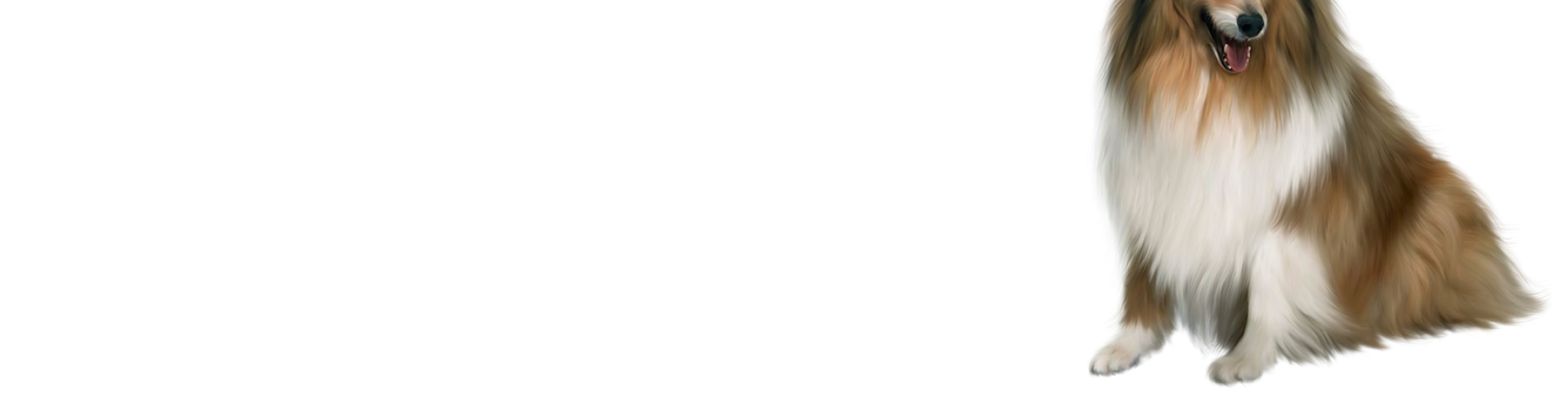
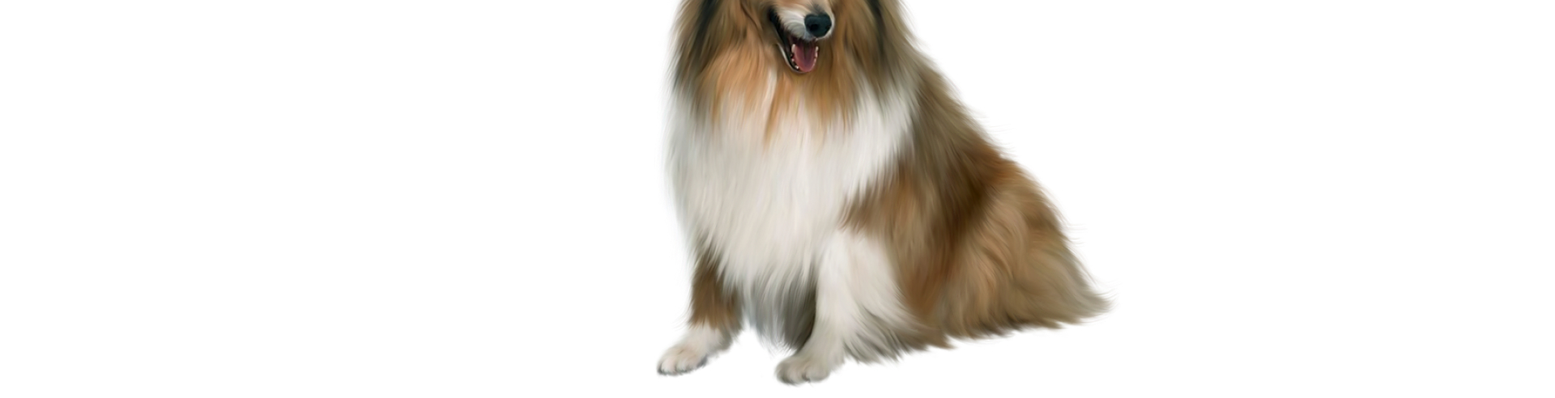
Before and after one commit to snikITos228/site, a plain HTML site: page index.html in a window 1280 px wide. Shown: the part 530-1022 px from the top of the page at 81% size, 1920 px wide, since content can reach past the window. Drawn offline with Linux system fonts and the light colour scheme.

Commit message:
Update main.css

```diff
--- a/css/main.css
+++ b/css/main.css
@@ -17,7 +17,7 @@ ul, li{
 }
 
 .container {
-	width: 1920px;
+	width: 1000px;
 	margin: 0 auto;
 }
 
```
